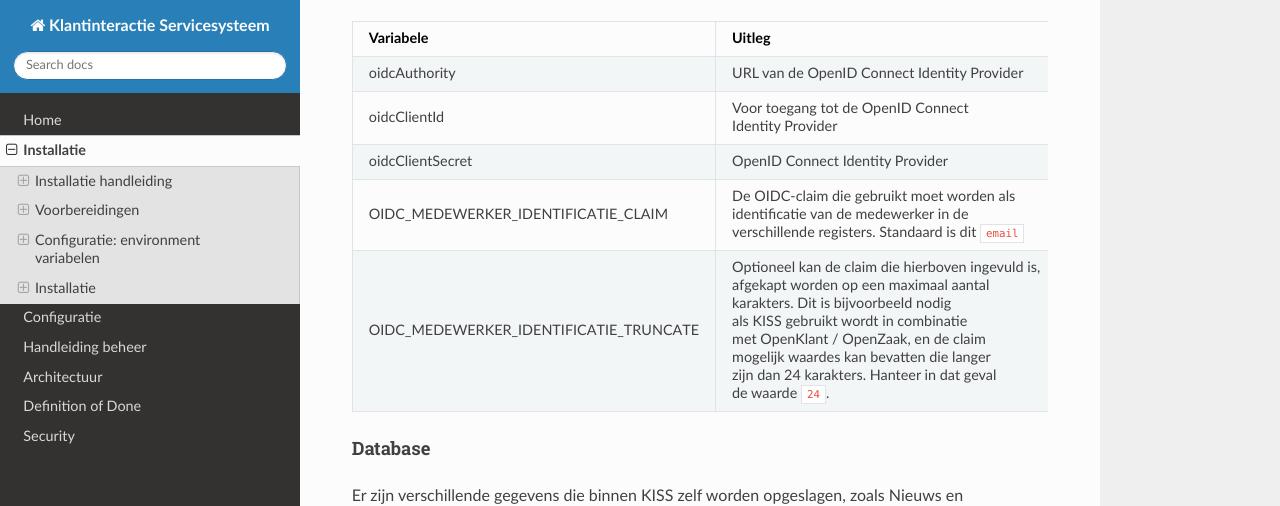
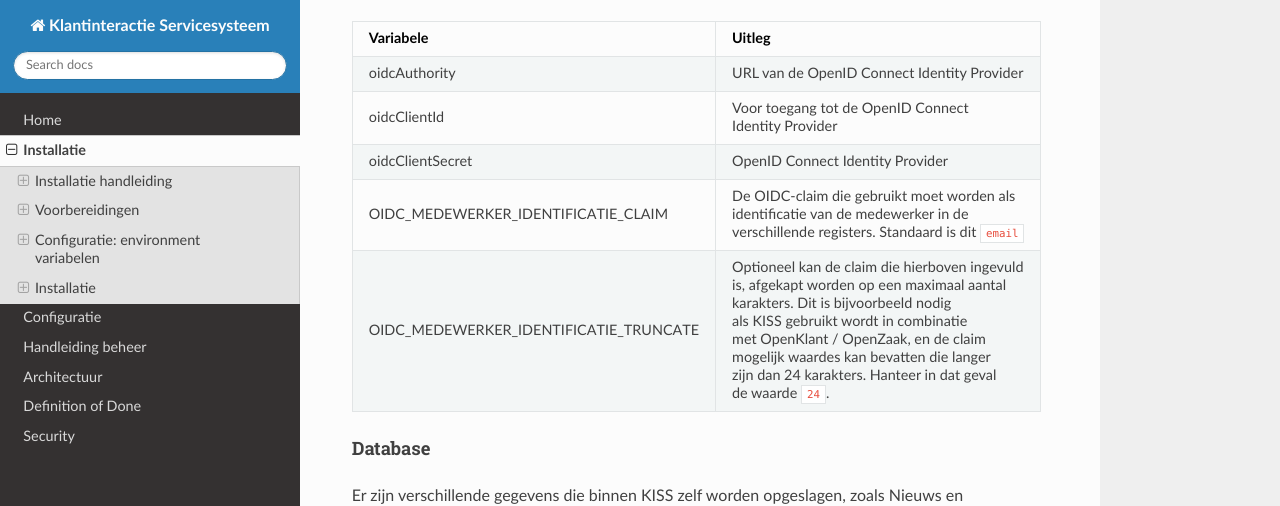
Before and after one commit to Klantinteractie-Servicesysteem/.github, an MkDocs documentation site: the page built from docs/INSTALLATION.md, in a window 1280 px wide and 900 px high, scrolled down 1874 px. Shown: the top 506 px of the window. Built offline with MkDocs 1.6.1, drawn with Linux system fonts in a browser that asks for light colours; nearby versions of some CDN libraries.

```diff
--- a/docs/INSTALLATION.md
+++ b/docs/INSTALLATION.md
@@ -63,7 +63,7 @@ Voor Authenticatie maakt KISS gebruik van een OpenIDConnect Identity Provider.
 | oidcClientId | Voor toegang tot de OpenID Connect <br />Identity Provider |
 | oidcClientSecret | OpenID Connect Identity Provider |
 | OIDC_MEDEWERKER_IDENTIFICATIE_CLAIM | De OIDC-claim die gebruikt moet worden als <br />identificatie van de medewerker in de <br />verschillende registers. Standaard is dit `email` |
-| OIDC_MEDEWERKER_IDENTIFICATIE_TRUNCATE | Optioneel kan de claim die hierboven ingevuld is, <br />afgekapt worden op een maximaal aantal <br />karakters. Dit is bijvoorbeeld nodig <br />als KISS gebruikt wordt in combinatie <br />met OpenKlant / OpenZaak, en de claim <br />mogelijk waardes kan bevatten die langer <br />zijn dan 24 karakters. Hanteer in dat geval <br />de waarde `24`. |
+| OIDC_MEDEWERKER_IDENTIFICATIE_TRUNCATE | Optioneel kan de claim die hierboven ingevuld <br />is, afgekapt worden op een maximaal aantal <br />karakters. Dit is bijvoorbeeld nodig <br />als KISS gebruikt wordt in combinatie <br />met OpenKlant / OpenZaak, en de claim <br />mogelijk waardes kan bevatten die langer <br />zijn dan 24 karakters. Hanteer in dat geval <br />de waarde `24`. |
 
 #### Database
 Er zijn verschillende gegevens die binnen KISS zelf worden opgeslagen, zoals Nieuws en Werkinstructies, Links, en managementinformatie.
```
